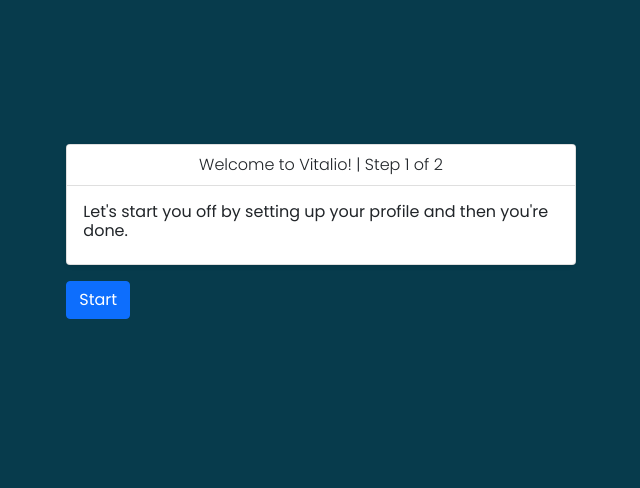
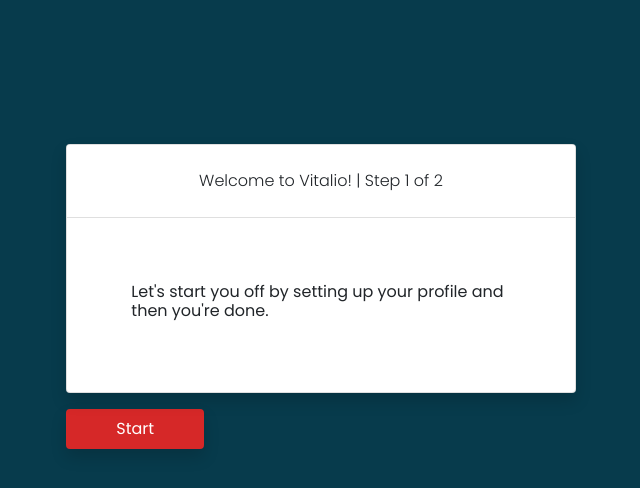
Before and after one commit to obakeng-develops/vitalio, a Django app: page /onboard/provider in a window 1280 px wide. Shown: the top 488 px of the page, without its empty margins (319-959 px from the left). Run offline with Django 3.2, Linux system fonts and the light colour scheme.

Commit message:
Redesigned the onboarding experience. Need to add extra details that need to be captured.

```diff
--- a/vitalio/onboard/static/css/onboard.css
+++ b/vitalio/onboard/static/css/onboard.css
@@ -14,3 +14,15 @@ body {
 .bg-maximum-red {
     background-color: #D62828;
 }
+.bg-midnight-green-white {
+    background-color: #073B4C;
+    border: 2px solid #073B4C;
+}
+.bg-caribbean-green-white {
+    background-color: #06D7A0;
+    border: 2px solid #06D7A0;
+}
+.bg-maximum-red-white {
+    background-color: #D62828;
+    border: 2px solid #D62828;
+}
--- a/vitalio/onboard/templates/onboard/base.html
+++ b/vitalio/onboard/templates/onboard/base.html
@@ -27,6 +27,7 @@
     <!-- JS -->
     <script src="https://code.jquery.com/jquery-3.5.1.slim.min.js" integrity="sha384-DfXdz2htPH0lsSSs5nCTpuj/zy4C+OGpamoFVy38MVBnE+IbbVYUew+OrCXaRkfj" crossorigin="anonymous"></script>
     <script src="https://cdn.jsdelivr.net/npm/bootstrap@5.0.0-beta3/dist/js/bootstrap.bundle.min.js" integrity="sha384-JEW9xMcG8R+pH31jmWH6WWP0WintQrMb4s7ZOdauHnUtxwoG2vI5DkLtS3qm9Ekf" crossorigin="anonymous"></script>
+    <script src="{% static 'js/main.js' %}"></script>
 
 </body>
 <html
--- a/vitalio/onboard/templates/onboard/provider/hello.html
+++ b/vitalio/onboard/templates/onboard/provider/hello.html
@@ -6,13 +6,13 @@
 <div class="container-fluid">
     <div class="row justify-content-center my-5">
         <div class="col-md-5 my-5 py-5">
-            <div class="card shadow-sm">
-                <div class="card-header bg-white text-center">Welcome to Vitalio! | Step 1 of 2</div>
+            <div class="card shadow">
+                <div class="card-header bg-white text-center p-4">Welcome to Vitalio! | Step 1 of 2</div>
                 <div class="card-body">
-                    <h6>Let's start you off by setting up your profile and then you're done.</h6>
+                    <h6 class="p-5">Let's start you off by setting up your profile and then you're done.</h6>
                 </div>
             </div>
-            <a href="{% url 'onboard_provider_profile' %}"><button class="btn btn-primary my-3">Start</button></a>
+            <a href="{% url 'onboard_provider_profile' %}"><button class="btn btn-primary my-3 px-5 bg-maximum-red-white shadow">Start</button></a>
         </div>
     </div>
 </div>
```
Also changed, not shown: vitalio/onboard/templates/onboard/provider/profile.html (+4 -4 lines).
